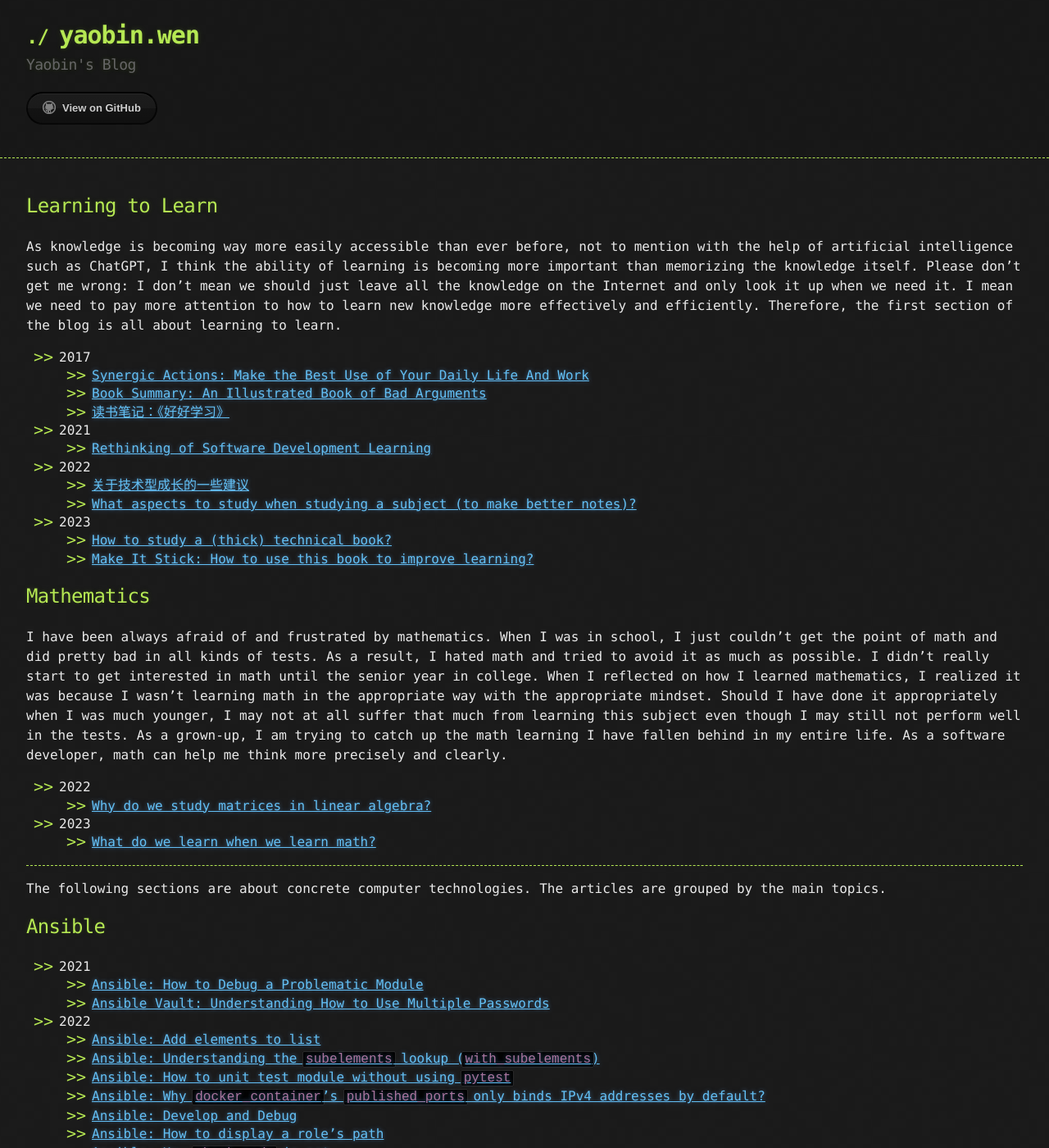
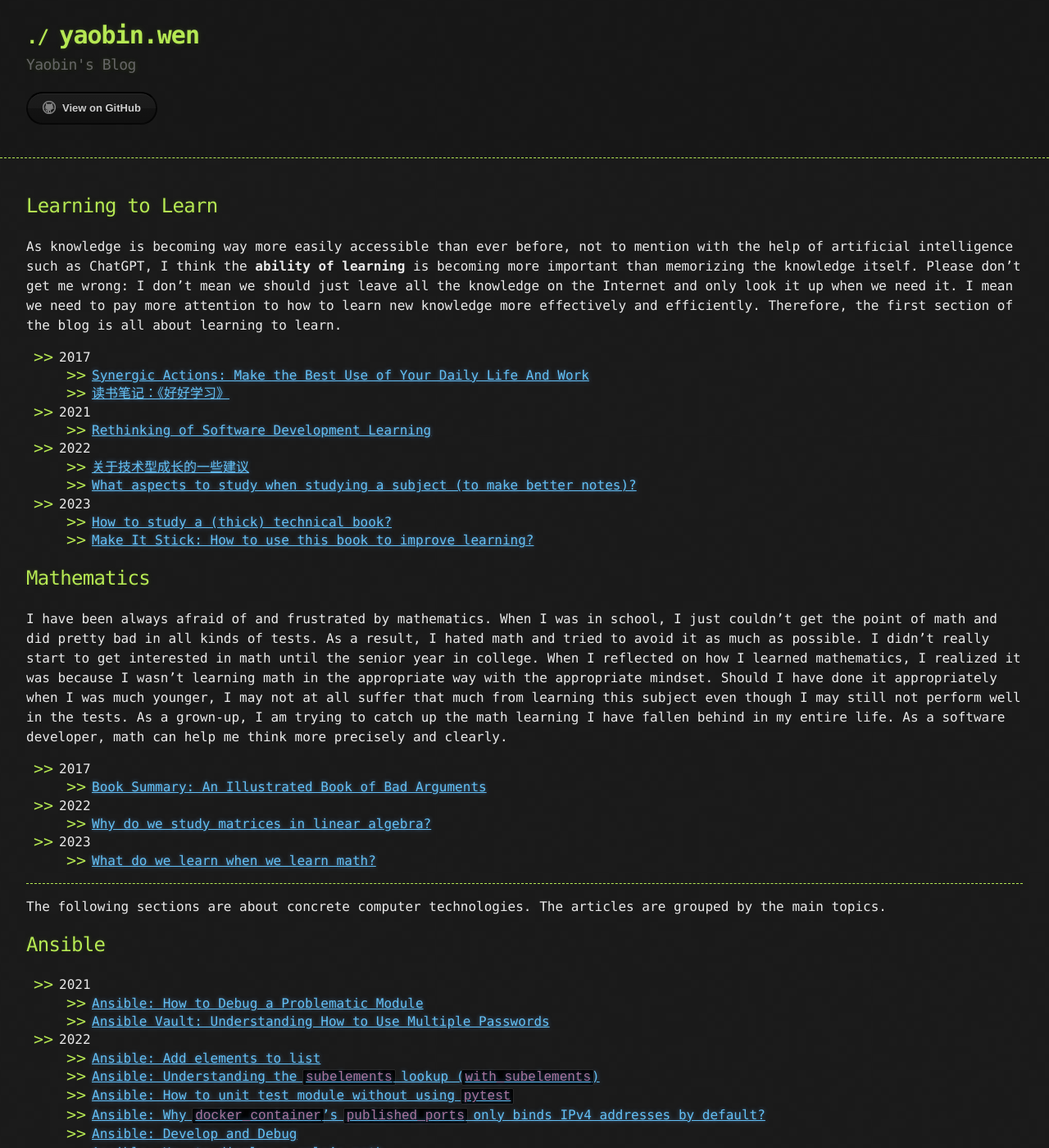
Before and after one commit to yaobinwen/yaobinwen.github.io, a Jekyll site: the page built from index.md, in a window 1280 px wide and 1400 px high. Shown: the whole window at 82% size. Built offline with Jekyll 4.4.1, drawn with Linux system fonts in a browser that asks for light colours; our own code applies the rules of GitHub Pages for plain Markdown files; part of the change alters nothing that is shown.

Commit message:
Update index.md

```diff
--- a/index.md
+++ b/index.md
@@ -4,11 +4,10 @@ layout: default
 
 ## Learning to Learn
 
-As knowledge is becoming way more easily accessible than ever before, not to mention with the help of artificial intelligence such as ChatGPT, I think the ability of learning is becoming more important than memorizing the knowledge itself. Please don't get me wrong: I don't mean we should just leave all the knowledge on the Internet and only look it up when we need it. I mean we need to pay more attention to how to learn new knowledge more effectively and efficiently. Therefore, the first section of the blog is all about learning to learn.
+As knowledge is becoming way more easily accessible than ever before, not to mention with the help of artificial intelligence such as ChatGPT, I think the **ability of learning** is becoming more important than memorizing the knowledge itself. Please don't get me wrong: I don't mean we should just leave all the knowledge on the Internet and only look it up when we need it. I mean we need to pay more attention to how to learn new knowledge more effectively and efficiently. Therefore, the first section of the blog is all about learning to learn.
 
 - 2017
   - [Synergic Actions: Make the Best Use of Your Daily Life And Work]({% post_url /2017/2017-08-07-Synergic-actions %})
-  - [Book Summary: An Illustrated Book of Bad Arguments]({% post_url /2017/2017-09-09-Bad-Arguments %})
   - [读书笔记：《好好学习》]({% post_url /2017/2017-09-09-Study-Wisely %})
 - 2021
   - [Rethinking of Software Development Learning]({% post_url /2021/2021-01-27-Rethinking-of-software-dev-learning %})
@@ -23,6 +22,8 @@ As knowledge is becoming way more easily accessible than ever before, not to men
 
 I have been always afraid of and frustrated by mathematics. When I was in school, I just couldn't get the point of math and did pretty bad in all kinds of tests. As a result, I hated math and tried to avoid it as much as possible. I didn't really start to get interested in math until the senior year in college. When I reflected on how I learned mathematics, I realized it was because I wasn't learning math in the appropriate way with the appropriate mindset. Should I have done it appropriately when I was much younger, I may not at all suffer that much from learning this subject even though I may still not perform well in the tests. As a grown-up, I am trying to catch up the math learning I have fallen behind in my entire life. As a software developer, math can help me think more precisely and clearly.
 
+- 2017
+  - [Book Summary: An Illustrated Book of Bad Arguments]({% post_url /2017/2017-09-09-Bad-Arguments %})
 - 2022
   - [Why do we study matrices in linear algebra?]({% post_url /2022/2022-04-06-Why-study-matrices-in-linear-algebra %})
 - 2023
```
